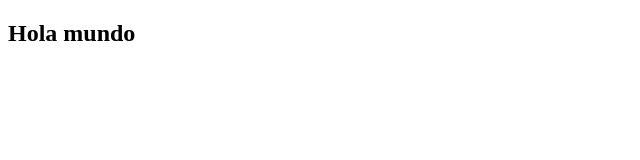
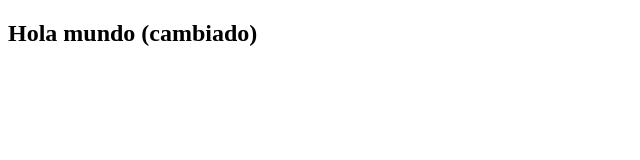
Before and after one commit to Millano8/vercel-public-directory, a plain HTML site: page public/index.html in a window 1280 px wide. Shown: the whole page, without its empty margins (0-640 px from the left). Drawn offline with Linux system fonts and the light colour scheme.

Commit message:
segundo commit

```diff
--- a/public/index.html
+++ b/public/index.html
@@ -6,7 +6,7 @@
     <title>Document</title>
 </head>
 <body>
-    <h2>Hola mundo</h2>
+    <h2>Hola mundo (cambiado)</h2>
     <script src="./index.js"></script>
 </body>
 </html>
```
